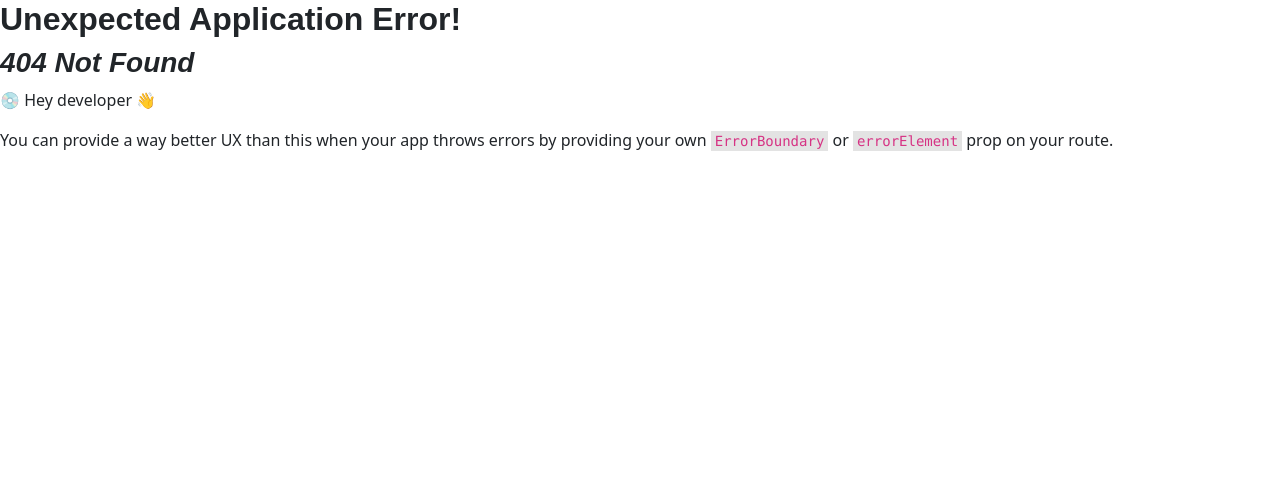
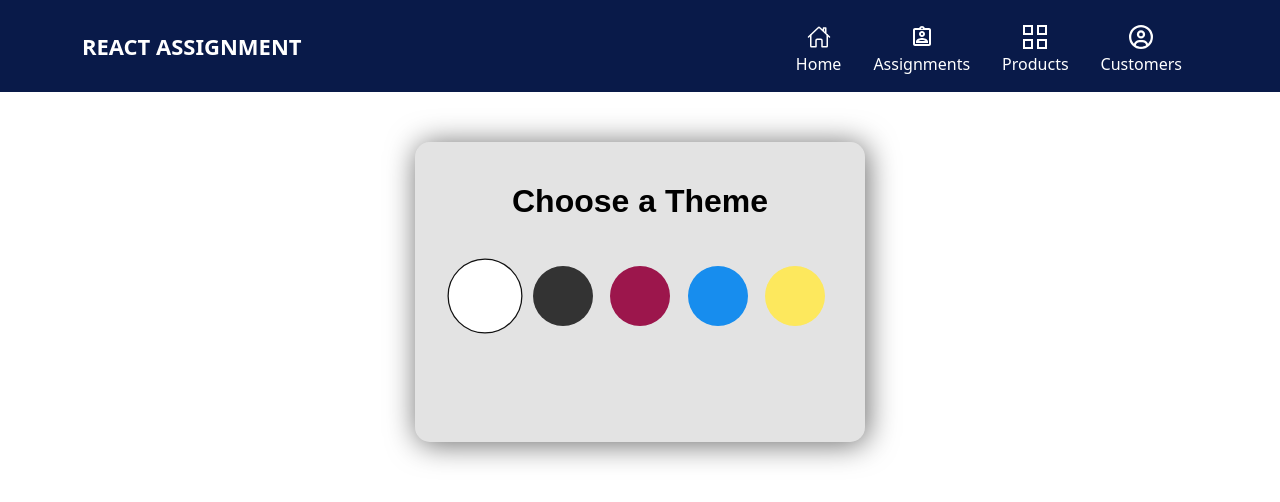
Before and after one commit to sc3ways/react-assignments, a React (Vite) app: page /react-assignment/multi-theme-switcher in a window 1280 px wide. Before the commit this address had no page. Shown: the top 502 px of the page. Built offline with nearby package versions, Linux system fonts and the light colour scheme.

Commit message:
Multi theme switccher

```diff
--- /dev/null
+++ b/src/components/multi-theme-switcher/MultiThemeSwitcherApp.jsx
@@ -0,0 +1,108 @@
+import { useState } from "react";
+import styles from "./multiswitcher.module.css";
+
+function MultiThemeSwitcherApp() {
+  const [theme, setTheme] = useState("light");
+
+  const switchChangeHandler = (value) => {
+    setTheme(value);
+
+    document.documentElement.setAttribute("data-theme", value);
+    document.documentElement.classList.add("in-transition");
+    window.setTimeout(() => {
+      document.documentElement.classList.remove("in-transition");
+    }, 1000);
+  };
+  return (
+    <div className={styles["theme-switcher"]}>
+      <fieldset
+        aria-label="theme switcher"
+        role="radiogroup"
+        className={styles["theme-switcher-card"]}
+      >
+        <legend>
+          <h2>Choose a Theme</h2>
+        </legend>
+        <div className={styles["c-toggle"]}>
+          {[
+            { value: "light" },
+            { value: "dark" },
+            { value: "pink" },
+            { value: "blue" },
+            { value: "yellow" },
+          ].map((input) => (
+            <div key={input.value} className={styles["input-wrapper"]}>
+              <input
+                type="radio"
+                name={input.value}
+                id={input.value}
+                value="light"
+                onChange={() => switchChangeHandler(input.value)}
+                checked={theme === input.value}
+              />
+              <label htmlFor={input.value} data-color={input.value}>
+                <span className={styles["sr-only"]}>{input.value}</span>
+              </label>
+            </div>
+          ))}
+
+          {/* <div className={styles["input-wrapper"]}>
+            <input
+              type="radio"
+              name="theme"
+              id="dark"
+              value="dark"
+              onChange={() => switchChangeHandler("dark")}
+              checked={theme === "dark"}
+            />
+            <label htmlFor="dark" data-color="dark">
+              <span className={styles["sr-only"]}>Dark</span>
+            </label>
+          </div>
+          <div className={styles["input-wrapper"]}>
+            <input
+              type="radio"
+              name="theme"
+              id="pink"
+              value="pink"
+              onChange={() => switchChangeHandler("pink")}
+              checked={theme === "pink"}
+            />
+            <label htmlFor="pink" data-color="pink">
+              <span className={styles["sr-only"]}>Pink</span>
+            </label>
+          </div>
+          <div className={styles["input-wrapper"]}>
+            <input
+              type="radio"
+              name="theme"
+              id="blue"
+              value="blue"
+              onChange={() => switchChangeHandler("blue")}
+              checked={theme === "blue"}
+            />
+            <label htmlFor="blue" data-color="blue">
+              <span className={styles["sr-only"]}>Blue</span>
+            </label>
+          </div>
+
+          <div className={styles["input-wrapper"]}>
+            <input
+              type="radio"
+              name="theme"
+              id="yellow"
+              value="yellow"
+              onChange={() => switchChangeHandler("yellow")}
+              checked={theme === "yellow"}
+            />
+            <label htmlFor="yellow" data-color="yellow">
+              <span className={styles["sr-only"]}>Blue</span>
+            </label>
+          </div> */}
+        </div>
+      </fieldset>
+    </div>
+  );
+}
+
+export default MultiThemeSwitcherApp;
--- /dev/null
+++ b/src/components/multi-theme-switcher/multiswitcher.module.css
@@ -0,0 +1,136 @@
+:root,
+:root[data-theme=light] {
+  --light: #fff;
+  --text-on-light: #000;
+  --light-background: var(--light);
+  --dark: #333;
+  --dark-background: var(--dark);
+  --text-on-dark: #fff;
+  /* Theme Colors */
+  --pink: 336;
+  --darker-pink: hsl(var(--pink), 75%, 23%);
+  --pink-background: hsl(var(--pink), 75%, 35%);
+  --text-on-pink: #fff;
+  --blue: 207;
+  --darker-blue: hsl(var(--blue), 86%, 41%);
+  --blue-background: hsl(var(--blue), 86%, 51%);
+  --text-on-blue: #fff;
+  --yellow: 52;
+  --darker-yellow: hsl(var(--yellow), 98%, 58%);
+  --yellow-background: hsl(var(--yellow), 98%, 68%);
+  --text-on-yellow: #000;
+  /* default styles */
+  --bg-color: var(--light-background);
+  --text-color: var(--text-on-light);
+}
+
+:root[data-theme=pink] {
+  --bg-color: var(--pink-background);
+  --text-color: var(--text-on-pink);
+}
+
+:root[data-theme=blue] {
+  --bg-color: var(--blue-background);
+  --text-color: var(--text-on-blue);
+}
+
+:root[data-theme=dark] {
+  --bg-color: var(--dark-background);
+  --text-color: var(--text-on-dark);
+}
+
+:root[data-theme=yellow] {
+  --bg-color: var(--yellow-background);
+  --text-color: var(--text-on-yellow);
+}
+
+.sr-only {
+  position: absolute !important;
+  height: 1px;
+  width: 1px;
+  overflow: hidden;
+  clip: rect(1px 1px 1px 1px);
+  /* IE6, IE7 */
+  clip: rect(1px, 1px, 1px, 1px);
+}
+
+.theme-switcher{
+  background-color: var(--bg-color);
+    color: var(--text-color);
+    height:calc(100vh - 40px);
+    text-align: center;
+    padding: 50px 0;
+}
+
+.theme-switcher-card{
+  max-width:450px;
+  padding:40px;
+  margin:0 auto;
+  box-shadow:2px 2px 30px #0009;
+  height:300px;
+  border-radius: 15px;
+  background-color:#35353523;
+}
+.c-toggle{display: flex; justify-content: space-between; padding-top: 30px;}
+.theme-switcher .input-wrapper {
+  position: relative;
+  width: 60px;
+  height: 60px;
+  display: inline-block;
+  margin: 0;
+  border-radius: 50%;
+  cursor: pointer;
+}
+
+.theme-switcher label {
+  display: block;
+  width: 100%;
+  height: 100%;
+  border-radius: 50%;
+  border: 1px solid transparent;
+}
+
+.theme-switcher label[data-color=light] {
+  background-color: var(--light-background);
+}
+
+.theme-switcher label[data-color=pink] {
+  background-color: var(--pink-background);
+}
+
+.theme-switcher label[data-color=blue] {
+  background-color: var(--blue-background);
+}
+
+.theme-switcher label[data-color=dark] {
+  background-color: var(--dark-background);
+}
+
+.theme-switcher label[data-color=yellow] {
+  background-color: var(--yellow-background);
+}
+
+.theme-switcher input[type=radio] {
+  opacity: 0;
+  position: absolute;
+  width: 100%;
+  height:100%;
+  z-index: 1;
+  left: 0;
+  top: 0;
+  cursor: pointer;
+}
+
+.theme-switcher input[type=radio]:checked+label {
+  border: 1px solid #111;
+  transform: scale(1.25);
+}
+
+.theme-switcher input[type=radio]:focus+label {
+  transform: scale(1.25);
+}
+
+fieldset {
+  border: none;
+  padding: 0;
+}
--- a/src/data/assignmentList.json
+++ b/src/data/assignmentList.json
@@ -26,5 +26,12 @@
     "title": "Theme Switcher",
     "text": "This pattern shows how to create a switch for website that allows changing between light and dark themes.",
     "url": "/react-assignment/react-theme-swicher"
+  },
+  {
+    "id": "005",
+    "img": "images/switcher.jpg",
+    "title": "Multi Theme Switcher",
+    "text": "The Theme Selector connector module enables developers to easily incorporate dark and light theme.",
+    "url": "/react-assignment/multi-theme-switcher"
   }
 ]
--- a/src/main.jsx
+++ b/src/main.jsx
@@ -11,6 +11,7 @@ import Calculator from "./components/calculator/Calculator.jsx";
 import TodoList from "./components/todolists/TodoList.jsx";
 import FormsApp from "./components/form-submission/FormsApp.jsx";
 import ThemeSwitcherApp from "./components/theme-switcher/ThemeSwitcherApp.jsx";
+import MultiThemeSwitcherApp from "./components/multi-theme-switcher/MultiThemeSwitcherApp.jsx";
 
 const router = createBrowserRouter([
   {
@@ -26,6 +27,10 @@ const router = createBrowserRouter([
         path: "/react-assignment/react-theme-swicher",
         element: <ThemeSwitcherApp />,
       },
+      {
+        path: "/react-assignment/multi-theme-switcher",
+        element: <MultiThemeSwitcherApp />,
+      },
     ],
   },
 ]);
```
